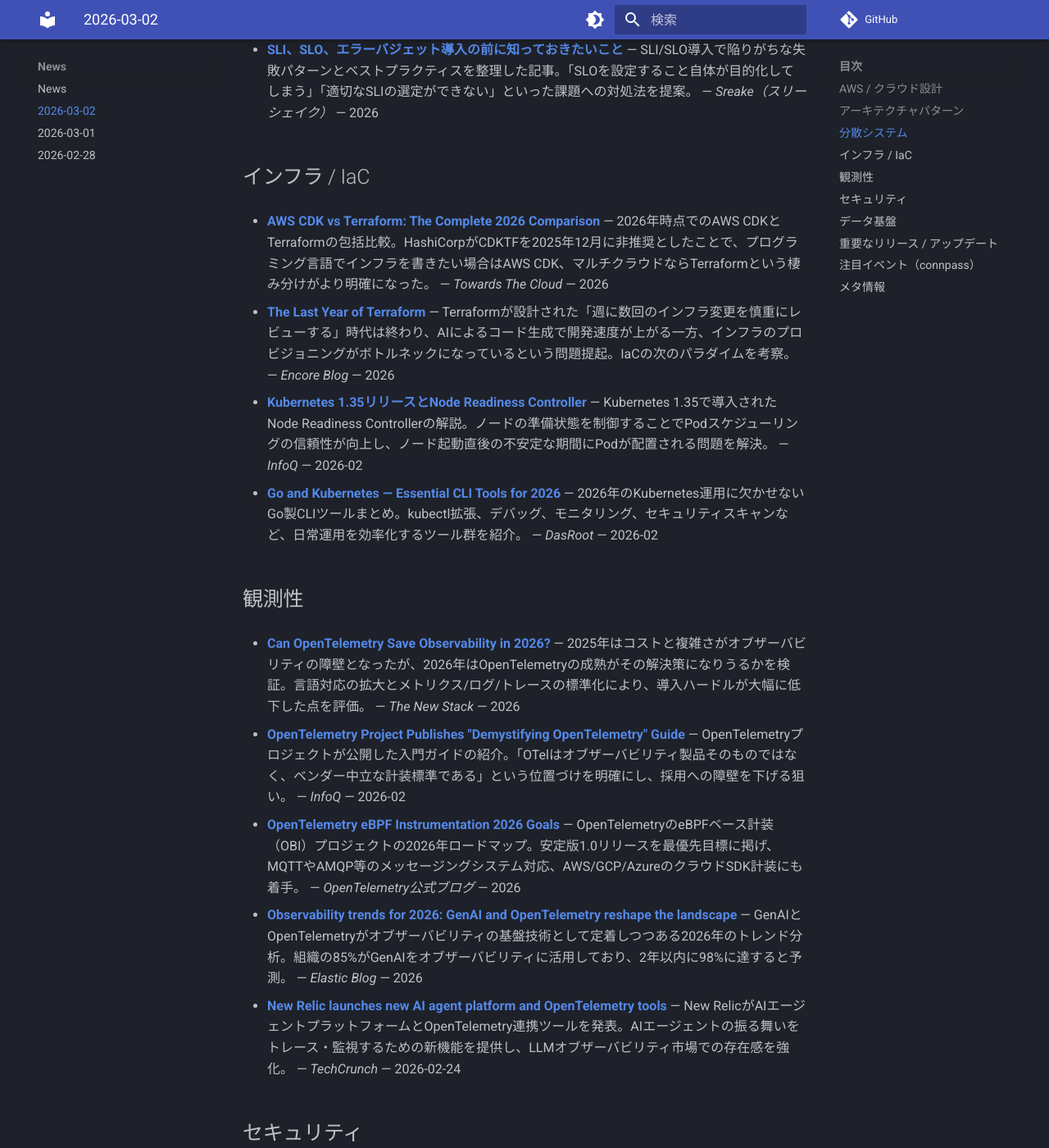
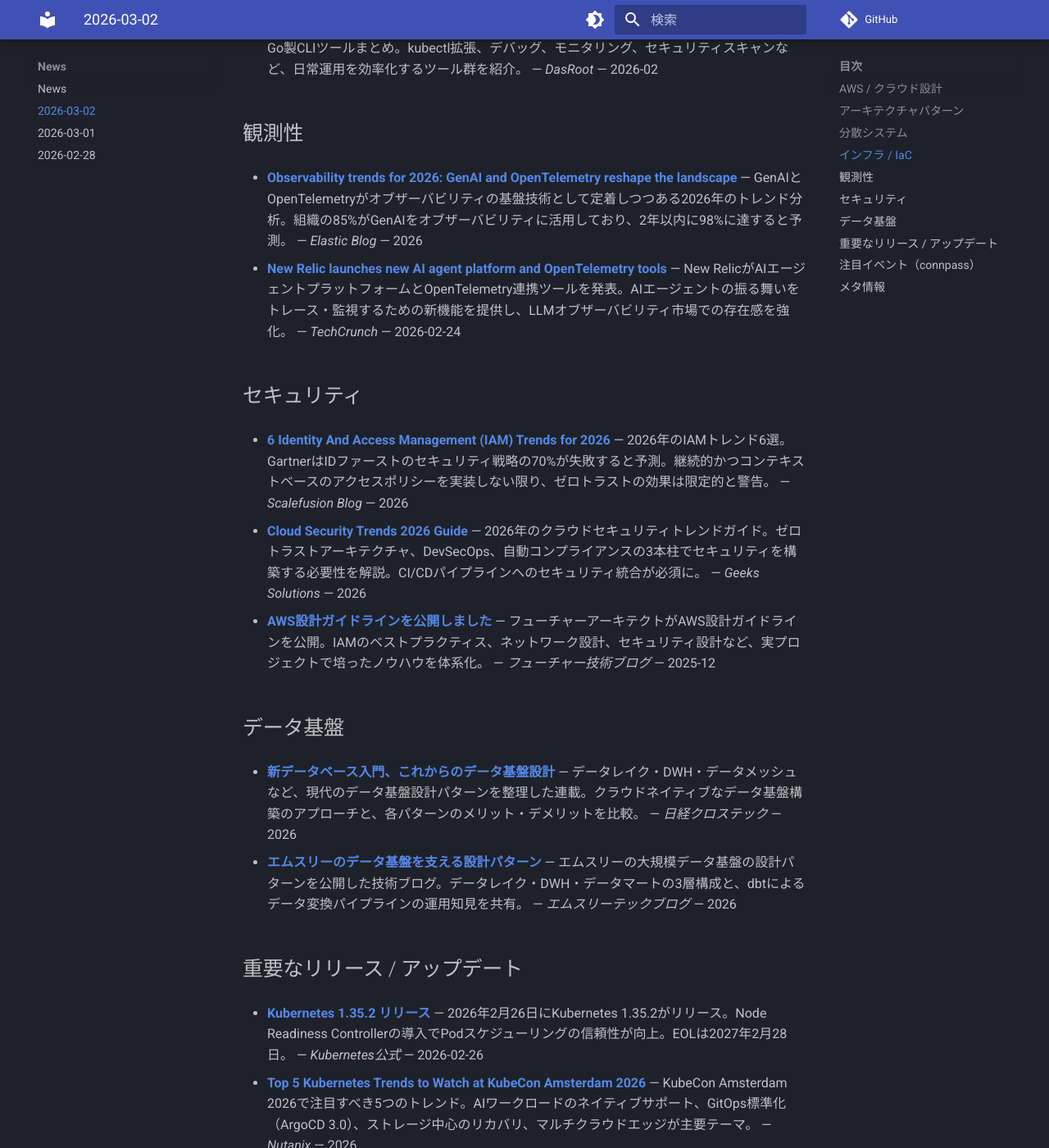
Before and after one commit to nakashima63/ArchLog, an MkDocs documentation site: the page built from docs/news/2026-03-02.md, in a window 1280 px wide and 1400 px high, scrolled down 1294 px. Shown: the whole window at 82% size. Built offline with MkDocs 1.6.1 and Material for MkDocs 9.7.7, drawn with Linux system fonts in a browser that asks for light colours; comment, search, counter and statistics services are not loaded; some of the changed text lies outside the part shown.

Commit message:
docs: remove duplicate news from 2026-03-02 and add dedup rule to SKILL.md
Removed 9 duplicate articles and 5 duplicate connpass events that
were already covered in 2026-02-28 and 2026-03-01 issues. Added a
rule to SKILL.md requiring past news file checks before publishing.

Co-Authored-By: Claude Opus 4.6 <noreply@anthropic.com>

```diff
--- a/docs/news/2026-03-02.md
+++ b/docs/news/2026-03-02.md
@@ -4,19 +4,11 @@
 
 - **[週刊AWS – 2026/2/23週](https://aws.amazon.com/jp/blogs/news/aws-weekly-20260223/)** — 今週のAWSアップデートまとめ。Amazon Bedrock Automated Reasoning policiesに元文書への参照機能が追加、Amazon Redshift Serverlessで3年間のReservationsが提供開始、AWS ObservabilityがKiro Powerとして利用可能に。 — *AWS公式ブログ* — 2026-02-23
 
-- **[【2026年】AWS全サービスまとめ](https://dev.classmethod.jp/articles/aws-summary-2026/)** — 2026年時点のAWS全サービスを網羅的にまとめた年次恒例の記事。新たに追加されたサービスやカテゴリの変遷を俯瞰でき、アーキテクチャ検討時のリファレンスとして活用できる。 — *DevelopersIO* — 2026
-
-- **[Powering Next-Level Partner Success: Innovations for Growth and Scale in 2026](https://aws.amazon.com/blogs/apn/powering-partner-success-2026-innovations/)** — AWSパートナープログラムの2026年戦略アップデート。Graviton5プロセッサ、Bedrock AgentCore、Trainium3 UltraServersなど、AIインフラの強化ポイントを紹介。Site-to-Site VPNスループットも従来の4倍となる5Gbps/トンネルに引き上げられた。 — *AWS Partner Network Blog* — 2026
-
 - **[Azureでのアーキテクチャ設計のアプローチ](https://xtech.nikkei.com/atcl/nxt/column/18/03485/020400005/)** — 『Azureクラウド設計完全ガイド』の連載記事。Azure Well Architected Frameworkの5つの柱（コスト最適化・運用優秀性・パフォーマンス効率・信頼性・セキュリティ）に基づく設計アプローチを体系的に解説。 — *日経クロステック* — 2026
 
 ## アーキテクチャパターン
 
-- **[【2026年最新】システムアーキテクチャのトレンド俯瞰](https://qiita.com/yut-nagase/items/eb3b189d0c232f7c569e)** — 2026年のアーキテクチャトレンドを俯瞰した記事。AIエージェント連携を前提とした設計へのシフトが進み、従来のモノリス/マイクロサービス論だけでは不十分な時代に入ったと分析。RESTful APIだけではエージェント間の複雑な協調に対応しきれないという課題も指摘。 — *Qiita* — 2026
-
 - **[マイクロサービス × クリーンアーキテクチャ：設計の要点と移行戦略](https://zenn.dev/necologiclabs/articles/microservices-clean-architecture-strategy)** — マイクロサービスにクリーンアーキテクチャを適用する際の設計ポイントと、既存モノリスからの段階的移行戦略を解説した記事。依存関係の方向制御とドメイン境界の切り方に焦点を当てている。 — *Zenn* — 2026
-
-- **[Event Sourcing, CQRS and Micro Services: Real FinTech Example](https://dev.to/lukasniessen/event-sourcing-cqrs-and-micro-services-real-fintech-example-from-my-consulting-career-1j9b)** — FinTech領域でのEvent Sourcing + CQRS + マイクロサービスの実践事例。監査証跡やコンプライアンス要件が厳しい金融ドメインで、これらのパターンがどう活きるかをコンサルティング経験から紹介。 — *DEV Community* — 2026
 
 ## 分散システム
 
@@ -26,8 +18,6 @@
 
 ## インフラ / IaC
 
-- **[AWS CDK vs Terraform: The Complete 2026 Comparison](https://towardsthecloud.com/blog/aws-cdk-vs-terraform)** — 2026年時点でのAWS CDKとTerraformの包括比較。HashiCorpがCDKTFを2025年12月に非推奨としたことで、プログラミング言語でインフラを書きたい場合はAWS CDK、マルチクラウドならTerraformという棲み分けがより明確になった。 — *Towards The Cloud* — 2026
-
 - **[The Last Year of Terraform](https://encore.dev/blog/last-year-of-terraform)** — Terraformが設計された「週に数回のインフラ変更を慎重にレビューする」時代は終わり、AIによるコード生成で開発速度が上がる一方、インフラのプロビジョニングがボトルネックになっているという問題提起。IaCの次のパラダイムを考察。 — *Encore Blog* — 2026
 
 - **[Kubernetes 1.35リリースとNode Readiness Controller](https://www.infoq.com/news/2026/02/kubernetes-node-readiness/)** — Kubernetes 1.35で導入されたNode Readiness Controllerの解説。ノードの準備状態を制御することでPodスケジューリングの信頼性が向上し、ノード起動直後の不安定な期間にPodが配置される問題を解決。 — *InfoQ* — 2026-02
@@ -36,19 +26,11 @@
 
 ## 観測性
 
-- **[Can OpenTelemetry Save Observability in 2026?](https://thenewstack.io/can-opentelemetry-save-observability-in-2026/)** — 2025年はコストと複雑さがオブザーバビリティの障壁となったが、2026年はOpenTelemetryの成熟がその解決策になりうるかを検証。言語対応の拡大とメトリクス/ログ/トレースの標準化により、導入ハードルが大幅に低下した点を評価。 — *The New Stack* — 2026
-
-- **[OpenTelemetry Project Publishes "Demystifying OpenTelemetry" Guide](https://www.infoq.com/news/2026/02/opentelemetry-observability/)** — OpenTelemetryプロジェクトが公開した入門ガイドの紹介。「OTelはオブザーバビリティ製品そのものではなく、ベンダー中立な計装標準である」という位置づけを明確にし、採用への障壁を下げる狙い。 — *InfoQ* — 2026-02
-
-- **[OpenTelemetry eBPF Instrumentation 2026 Goals](https://opentelemetry.io/blog/2026/obi-goals/)** — OpenTelemetryのeBPFベース計装（OBI）プロジェクトの2026年ロードマップ。安定版1.0リリースを最優先目標に掲げ、MQTTやAMQP等のメッセージングシステム対応、AWS/GCP/AzureのクラウドSDK計装にも着手。 — *OpenTelemetry公式ブログ* — 2026
-
 - **[Observability trends for 2026: GenAI and OpenTelemetry reshape the landscape](https://www.elastic.co/blog/2026-observability-trends-generative-ai-opentelemetry)** — GenAIとOpenTelemetryがオブザーバビリティの基盤技術として定着しつつある2026年のトレンド分析。組織の85%がGenAIをオブザーバビリティに活用しており、2年以内に98%に達すると予測。 — *Elastic Blog* — 2026
 
 - **[New Relic launches new AI agent platform and OpenTelemetry tools](https://techcrunch.com/2026/02/24/new-relic-launches-new-ai-agent-platform-and-opentelemetry-tools/)** — New RelicがAIエージェントプラットフォームとOpenTelemetry連携ツールを発表。AIエージェントの振る舞いをトレース・監視するための新機能を提供し、LLMオブザーバビリティ市場での存在感を強化。 — *TechCrunch* — 2026-02-24
 
 ## セキュリティ
-
-- **[Cyber Insights 2026: Zero Trust and Following the Path](https://www.securityweek.com/cyber-insights-2026-zero-trust-and-following-the-path/)** — 2026年のゼロトラスト動向を分析。暗黙の信頼の時代は終わり、継続的な検証とインテリジェント認証の文化へ移行。アイデンティティが新たな境界線として認識されている。 — *SecurityWeek* — 2026
 
 - **[6 Identity And Access Management (IAM) Trends for 2026](https://blog.scalefusion.com/iam-trends/)** — 2026年のIAMトレンド6選。GartnerはIDファーストのセキュリティ戦略の70%が失敗すると予測。継続的かつコンテキストベースのアクセスポリシーを実装しない限り、ゼロトラストの効果は限定的と警告。 — *Scalefusion Blog* — 2026
 
@@ -57,8 +39,6 @@
 - **[AWS設計ガイドラインを公開しました](https://future-architect.github.io/articles/20251212a/)** — フューチャーアーキテクトがAWS設計ガイドラインを公開。IAMのベストプラクティス、ネットワーク設計、セキュリティ設計など、実プロジェクトで培ったノウハウを体系化。 — *フューチャー技術ブログ* — 2025-12
 
 ## データ基盤
-
-- **[『やさしいデータベース設計 要件定義から運用までの勘どころ』発売](https://www.impress.co.jp/newsrelease/2026/01/20260119-01.html)** — DB設計の全工程を網羅した入門書が2026年1月に発売。要件定義からテーブル設計、運用・保守までの勘所を、経験の浅いエンジニア向けにわかりやすく解説。 — *インプレス* — 2026-01-21
 
 - **[新データベース入門、これからのデータ基盤設計](https://xtech.nikkei.com/atcl/nxt/column/18/03004/)** — データレイク・DWH・データメッシュなど、現代のデータ基盤設計パターンを整理した連載。クラウドネイティブなデータ基盤構築のアプローチと、各パターンのメリット・デメリットを比較。 — *日経クロステック* — 2026
 
@@ -79,14 +59,9 @@
 | 日付 | イベント名 | カテゴリ |
 |------|-----------|----------|
 | 03/07 (土) | [JAWS DAYS 2026](https://jawsdays2026.jaws-ug.jp/) | AWS / クラウド |
-| 03/10 (火) | [SRE NEXT 2026のプロポーザルを書く会](https://sre-lounge.connpass.com/event/383665/) | SRE / 信頼性 |
 | 03/12 (木) | ["使える"画像生成AIのユースケース大全](https://jdla.connpass.com/event/386032/) | AI / 生成AI |
 | 03/13 (金) | [AI時代の「本当の」ハイブリッドクラウド](https://hybridcloud.connpass.com/event/386349/) | クラウド / AI |
-| 03/16 (月) | [HashiCorp Forum 2026 Spring](https://ibm-developer.connpass.com/event/386053/) | インフラ / IaC |
 | 03/17 (火) | [カミナシ Tech Night #2](https://kaminashi.connpass.com/event/385039/) | AWS / クラウド |
-| 03/18 (水) | [金融に於けるコンテキストエンジニアリング設計](https://fintech-engineer.connpass.com/event/385231/) | アーキテクチャ / 設計 |
-| 03/20 (金) | [M365セキュリティ&ゼロトラスト勉強会 35](https://m365security.connpass.com/event/384439/) | セキュリティ / ゼロトラスト |
-| 03/30 (月) | [身体性を持ったLLMについて考える会](https://embodied-llm.connpass.com/event/385729/) | AI / LLM |
 
 ---
 
```
Also changed, not shown: .claude/skills/fetch-news/SKILL.md (+1 -0 lines).
